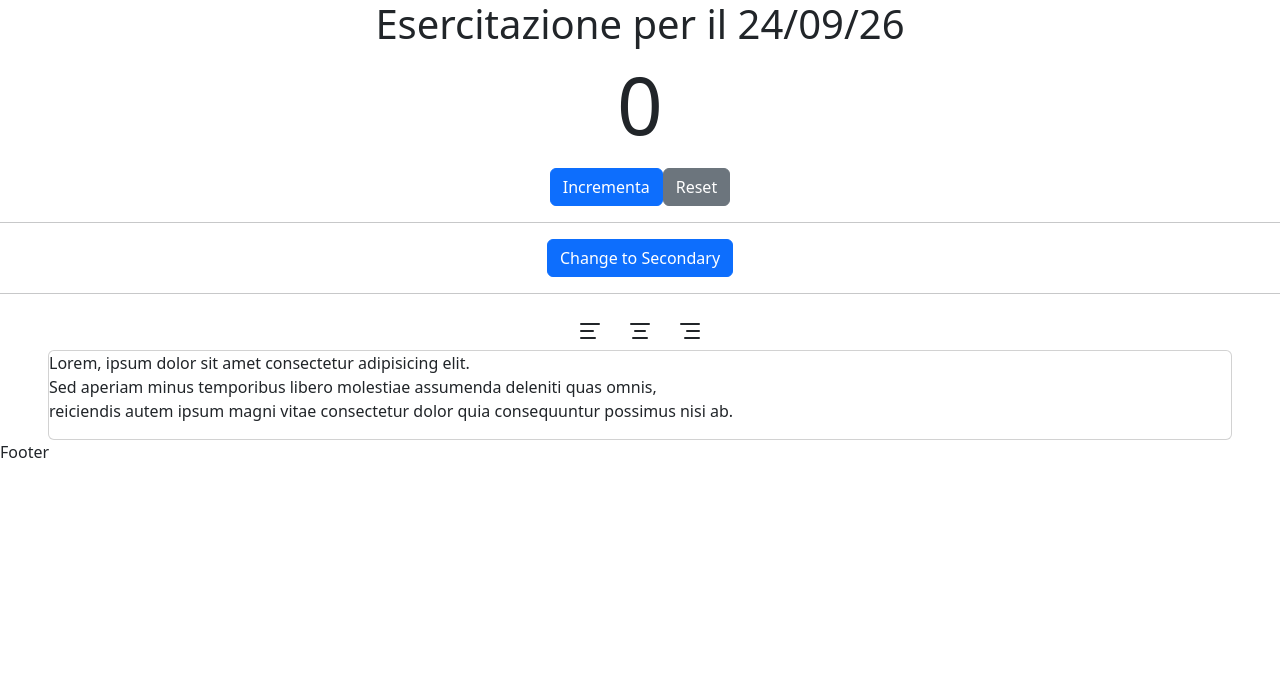
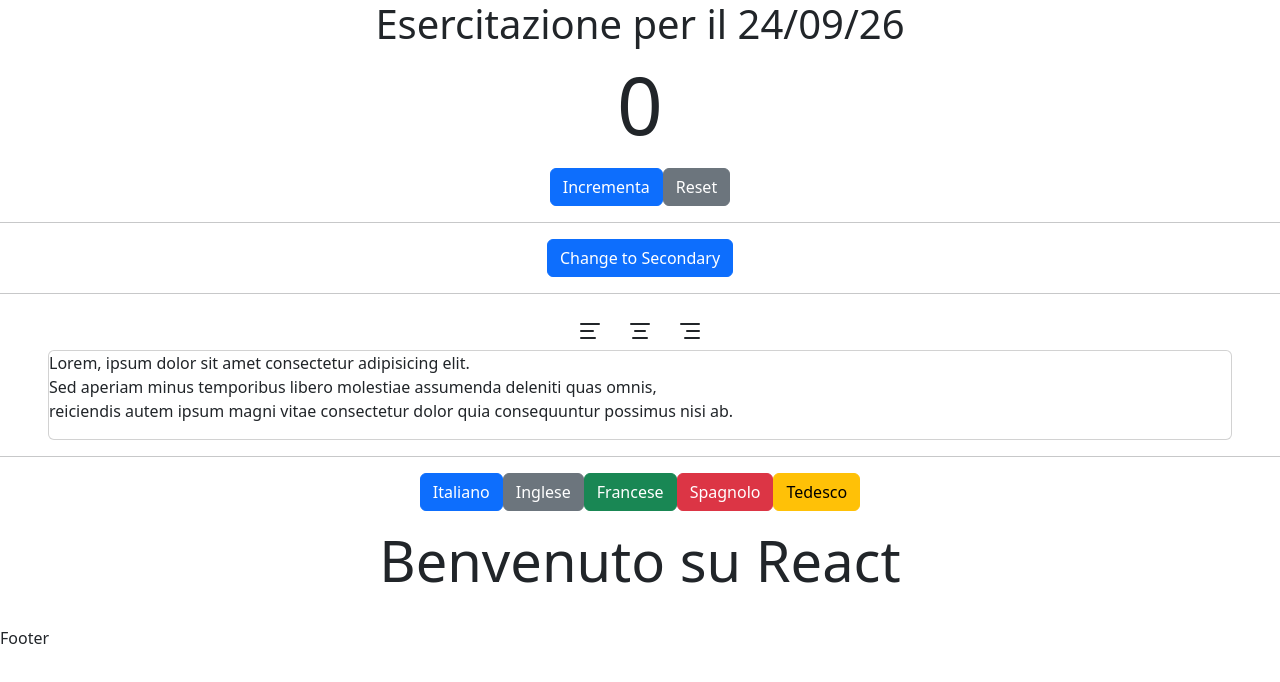
Before and after one commit to PasqualeGZavatta/react-binding, a React (Vite) app: page / in a window 1280 px wide. Shown: the top 682 px of the page. Built offline with nearby package versions, Linux system fonts and the light colour scheme.

Commit message:
Checkpoint 4 (language- no Map() -no active, do it later)

```diff
--- a/src/components/layouts/MainContent.jsx
+++ b/src/components/layouts/MainContent.jsx
@@ -1,3 +1,4 @@
+import ButtonChangeLanguage from "../ui/ButtonChangeLanguage";
 import ButtonChangeStyle from "../ui/ButtonChangeStyle";
 import Counter from "../ui/Counter";
 import TextAlign from "../ui/TextAlign";
@@ -10,7 +11,8 @@
             <ButtonChangeStyle />
             <hr />
             <TextAlign />
-
+            <hr />
+            <ButtonChangeLanguage />
         </>
     )
 }
--- /dev/null
+++ b/src/components/ui/ButtonChangeLanguage.jsx
@@ -0,0 +1,63 @@
+import { useState } from "react";
+
+export default function ButtonChangeLanguage() {
+
+    const benvenuto = [
+        'Benvenuto su React',
+        'Welcome to React',
+        'Bienvenue sur React',
+        'Bienvenido a React',
+        'Willkommen bei React'
+    ];
+
+
+
+    const [language, setLanguage] = useState(benvenuto[0])
+
+
+    function handleLanguage(index) {
+
+        setLanguage(benvenuto[index])
+
+    }
+
+
+
+    return (
+        <>
+            <section className="text-center">
+                <button key={0} type="button" className={`btn btn-primary`}
+                    onClick={() => handleLanguage(0)}
+                >Italiano</button>
+
+                <button key={1} type="button" className="btn btn-secondary"
+                    onClick={() => handleLanguage(1)}
+                >Inglese</button>
+
+                <button key={2} type="button" className="btn btn-success"
+                    onClick={() => handleLanguage(2)}
+                >Francese</button>
+
+                <button key={3} type="button" className="btn btn-danger"
+                    onClick={() => handleLanguage(3)}
+                >Spagnolo</button>
+
+                <button key={4} type="button" className="btn btn-warning"
+                    onClick={() => handleLanguage(4)}
+                >Tedesco</button>
+
+
+
+            </section>
+
+            {/* <div className="btn-group">
+
+            </div> */}
+
+
+
+
+            <p className="text-center display-4 p-3">{language}</p>
+        </>
+    )
+}
```
